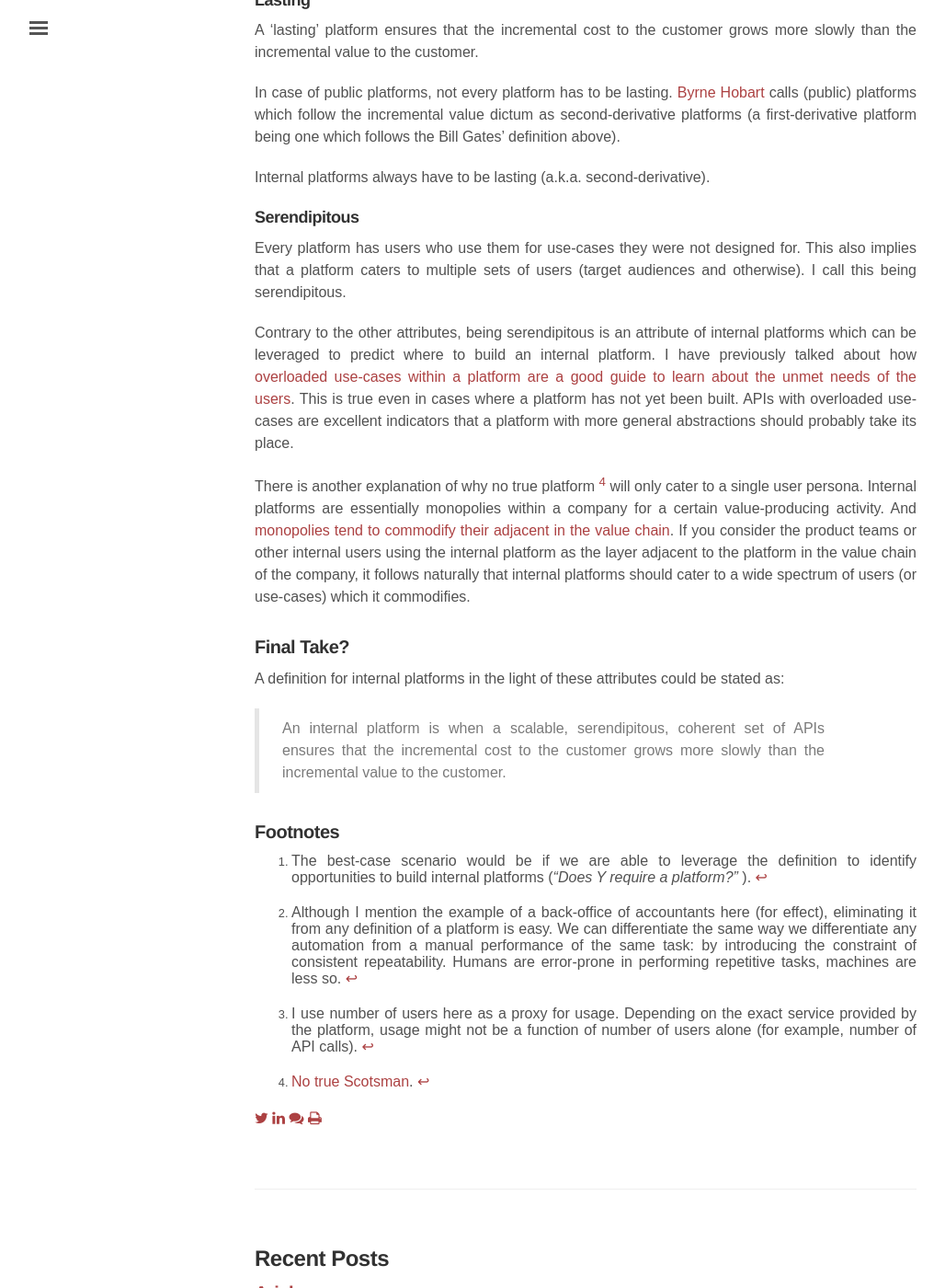
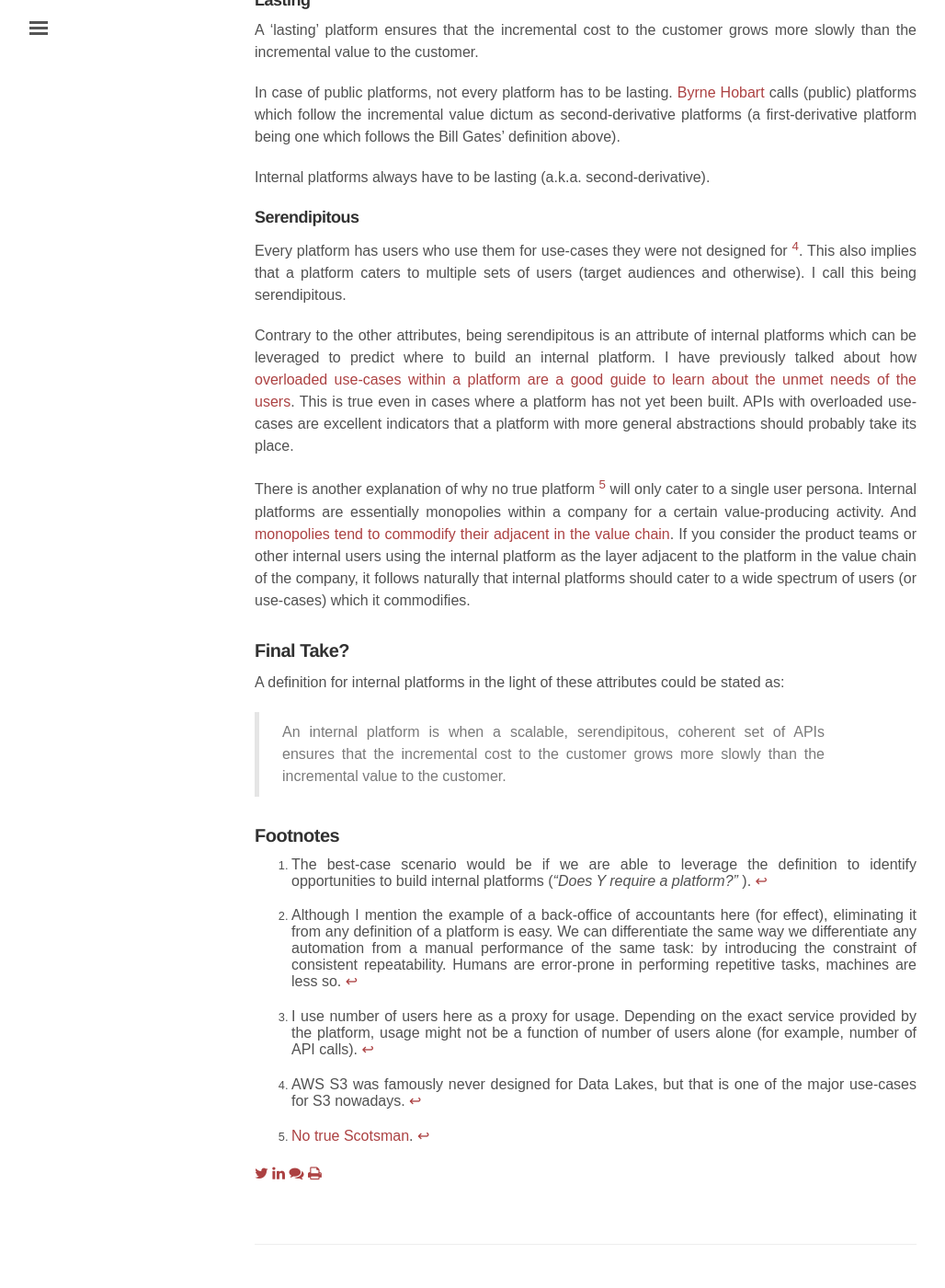
Before and after one commit to sujithjay/sujithjay.github.io, a Jekyll site: the page built from _posts/2021-05-16-Defining-Platforms.md, in a window 1280 px wide and 1400 px high, scrolled down 1849 px. Shown: the whole window at 92% size, without its empty margins (3-1031 px from the left). Built offline with Jekyll 4.4.1, drawn with Linux system fonts in a browser that asks for light colours; nearby versions of some CDN libraries; some web fonts are replaced; formulas are drawn with MathJax 3; comment, search, counter and statistics services are not loaded.

Commit message:
Defining Platforms

```diff
--- a/_posts/2021-05-16-Defining-Platforms.md
+++ b/_posts/2021-05-16-Defining-Platforms.md
@@ -52,11 +52,11 @@ In case of public platforms, not every platform has to be lasting. [Byrne Hobart
 Internal platforms always have to be lasting (a.k.a. second-derivative).
 
 #### Serendipitous
-Every platform has users who use them for use-cases they were not designed for. This also implies that a platform caters to multiple sets of users (target audiences and otherwise). I call this being serendipitous.
+Every platform has users who use them for use-cases they were not designed for [^4]. This also implies that a platform caters to multiple sets of users (target audiences and otherwise). I call this being serendipitous.
 
 Contrary to the other attributes, being serendipitous is an attribute of internal platforms which can be leveraged to predict where to build an internal platform. I have previously talked about how [overloaded use-cases within a platform are a good guide to learn about the unmet needs of the users](https://sujithjay.com/not-aws#2-overloaded-use-cases). This is true even in cases where a platform has not yet been built. APIs with overloaded use-cases are excellent indicators that a platform with more general abstractions should probably take its place.
 
-There is another explanation of why no true platform [^4] will only cater to a single user persona. Internal platforms are essentially monopolies within a company for a certain value-producing activity. And [monopolies tend to commodify their adjacent in the value chain](https://www.gwern.net/Complement). If you consider the product teams or other internal users using the internal platform as the layer adjacent to the platform in the value chain of the company, it follows naturally that internal platforms should cater to a wide spectrum of users (or use-cases) which it commodifies.
+There is another explanation of why no true platform [^5] will only cater to a single user persona. Internal platforms are essentially monopolies within a company for a certain value-producing activity. And [monopolies tend to commodify their adjacent in the value chain](https://www.gwern.net/Complement). If you consider the product teams or other internal users using the internal platform as the layer adjacent to the platform in the value chain of the company, it follows naturally that internal platforms should cater to a wide spectrum of users (or use-cases) which it commodifies.
 
 
 ### Final Take?
@@ -68,4 +68,5 @@ A definition for internal platforms in the light of these attributes could be st
 [^1]: The best-case scenario would be if we are able to leverage the definition to identify opportunities to build internal platforms (_"Does Y require a platform?"_ ).
 [^2]: Although I mention the example of a back-office of accountants here (for effect), eliminating it from any definition of a platform is easy. We can differentiate the same way we differentiate any automation from a manual performance of the same task: by introducing the constraint of consistent repeatability. Humans are error-prone in performing repetitive tasks, machines are less so.
 [^3]: I use number of users here as a proxy for usage. Depending on the exact service provided by the platform, usage might not be a function of number of users alone (for example, number of API calls).
-[^4]: [No true Scotsman](https://en.wikipedia.org/wiki/No_true_Scotsman).
+[^4]: AWS S3 was famously never designed for Data Lakes, but that is one of the major use-cases for S3 nowadays.
+[^5]: [No true Scotsman](https://en.wikipedia.org/wiki/No_true_Scotsman).
```
